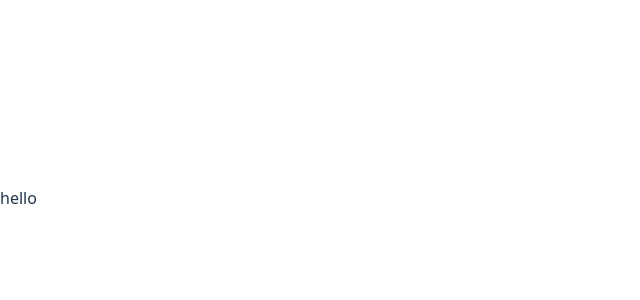
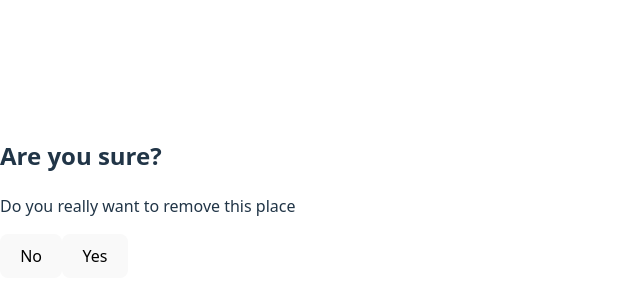
Before and after one commit to Ezekiel-Faith/Place-Picker, a React (Vite) app: page / in a window 1280 px wide. Shown: the part 202-502 px from the top of the page, without its empty margins (0-640 px from the left). Built offline with nearby package versions, Linux system fonts and the light colour scheme.

Commit message:
added the 'DeleteConfirmation' componenet

```diff
--- a/src/App.jsx
+++ b/src/App.jsx
@@ -1,7 +1,12 @@
 import React from 'react';
+import DeleteConfirmation from './components/DeleteConfirmation';
 
 function App() {
-  return <div>hello</div>;
+  return (
+    <div>
+      <DeleteConfirmation />
+    </div>
+  );
 }
 
 export default App;
--- /dev/null
+++ b/src/components/DeleteConfirmation.jsx
@@ -0,0 +1,18 @@
+import React from 'react';
+
+function DeleteConfirmation({ onConfirm, onCancel }) {
+  return (
+    <div id='delete-confirmation'>
+      <h2>Are you sure?</h2>
+      <p>Do you really want to remove this place</p>
+      <div id='confirmation-actions'>
+        <button onClick={onCancel} className='button-text'>
+          No
+        </button>
+        <button onClick={onConfirm} className='button'>Yes</button>
+      </div>
+    </div>
+  );
+}
+
+export default DeleteConfirmation;
```
